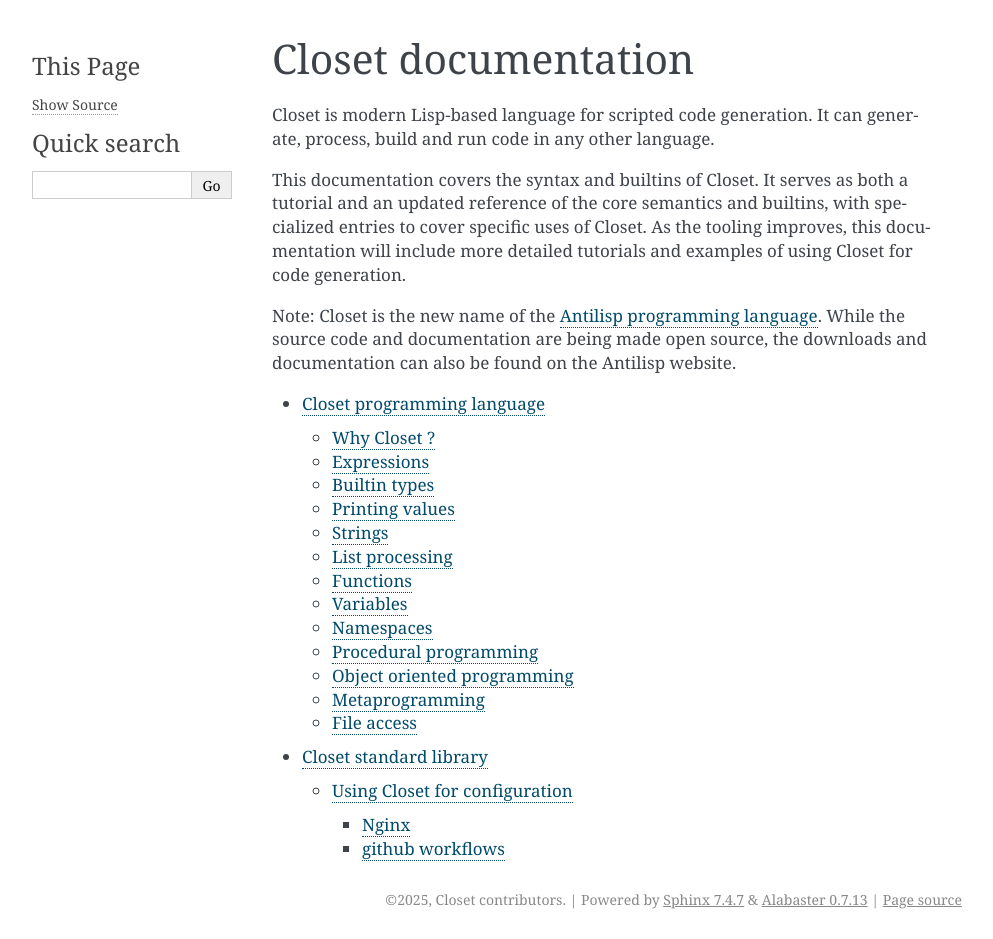
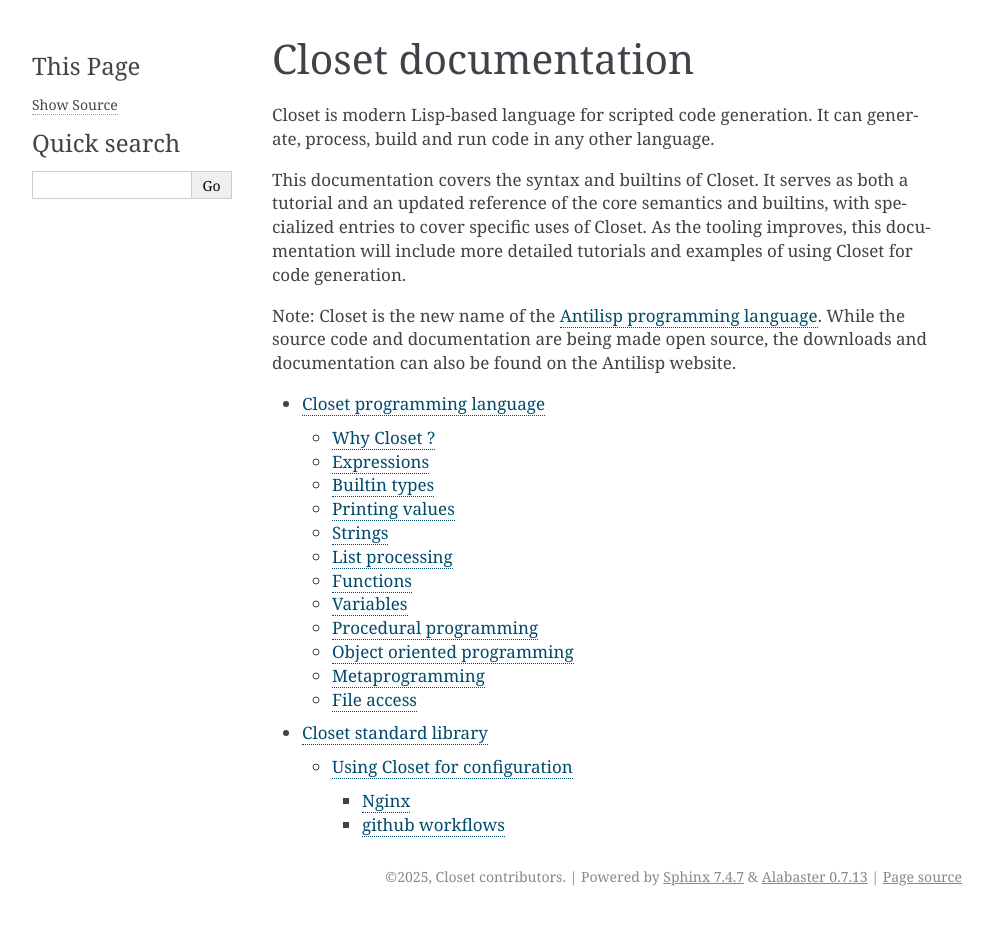
Before and after one commit to closetlisp/closet, a Sphinx documentation site: the page built from docs/source/index.rst, in a window 1280 px wide. Shown: the whole page, without its empty margins (148-1141 px from the left). Built offline with Sphinx 7.4.7, drawn with Linux system fonts in a browser that asks for light colours; pages that are not in the unit, such as notebooks, are missing from menus; after the commit the page ends 916 px from its top, so only the background shows below that.

Commit message:
hide namespaces until the documentation is ready

```diff
--- a/docs/source/lang.rst
+++ b/docs/source/lang.rst
@@ -17,7 +17,7 @@
    List processing <lang/lists>
    lang/functions
    lang/variables
-   lang/namespaces
+   .. lang/namespaces
 
    lang/procedural
    lang/oop
--- a/docs/source/lang/namespaces.rst
+++ b/docs/source/lang/namespaces.rst
@@ -1,2 +1,4 @@
 Namespaces
 ==========
+
+TODO
```
